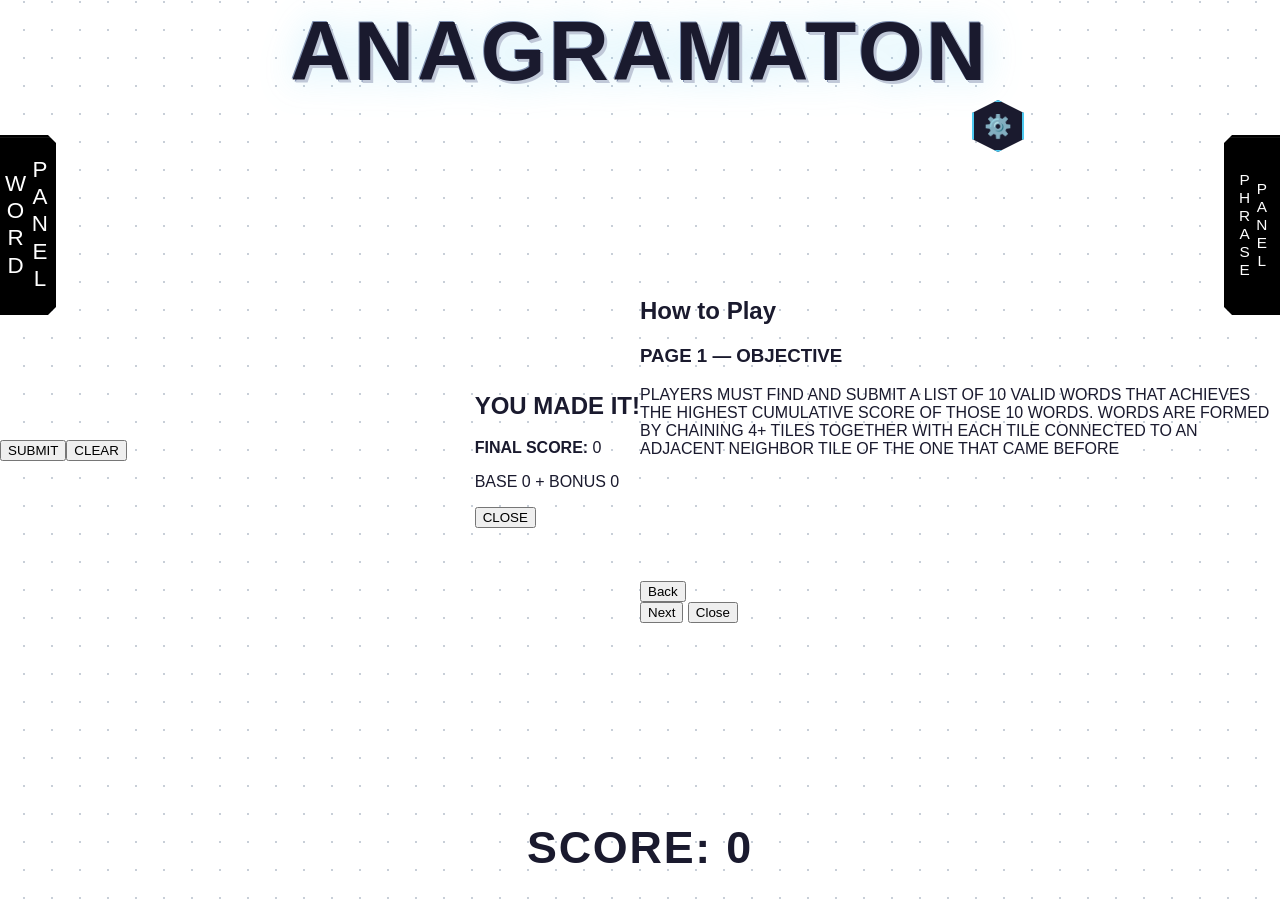
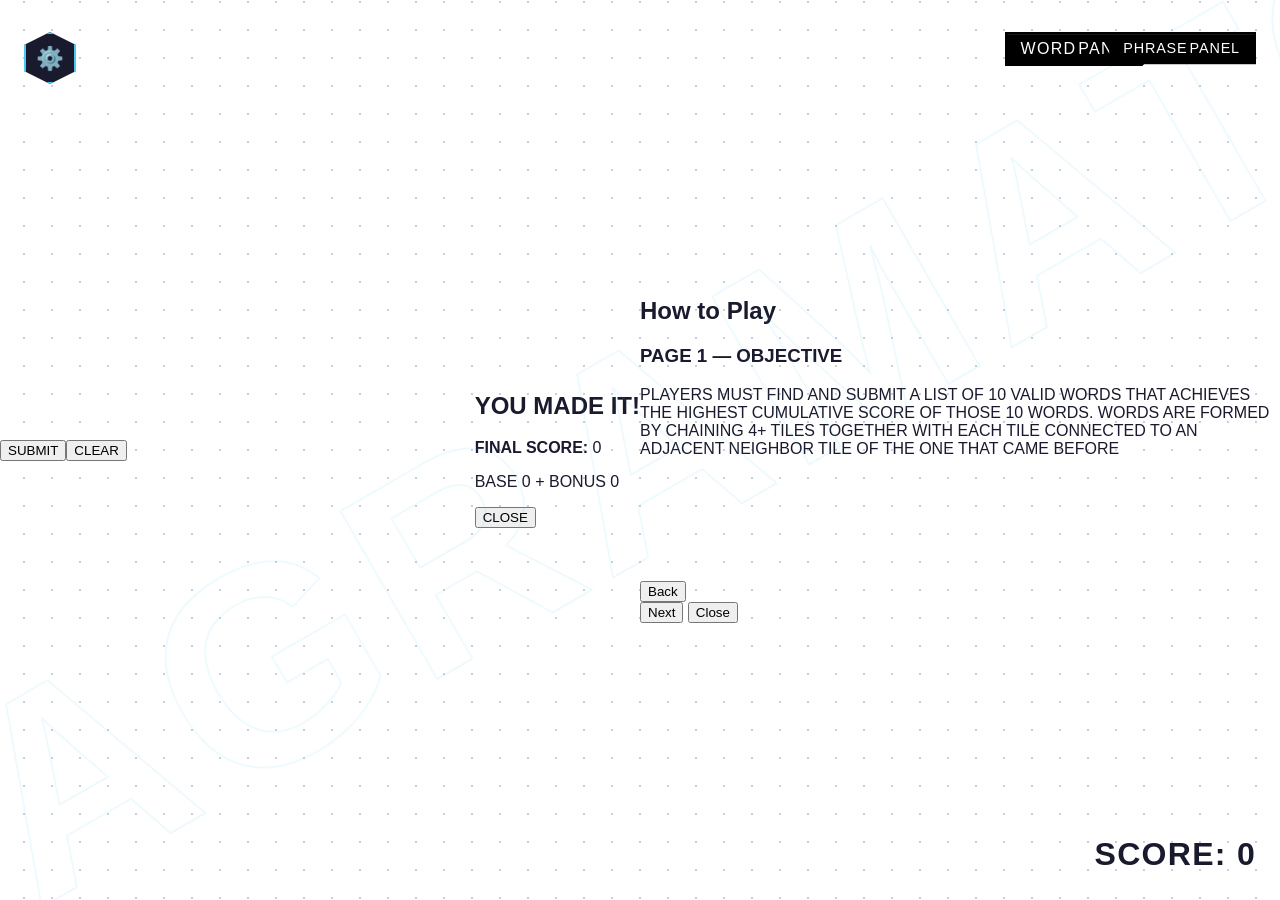

Changes before error encountered

--- a/style.css
+++ b/style.css
@@ -317,34 +317,38 @@ body[data-theme="dark"] {
   background-size: 28px 28px;
 }
 
-/* Title */
+/* Title — full-screen diagonal watermark, bottom-left → top-right */
 #game-title {
   font-family: 'Black Han Sans', sans-serif;
-  font-size: clamp(3.2rem, 6.5vw, 5.6rem);
+  font-size: clamp(14vmax, 22vmax, 30vmax);
   letter-spacing: 0.04em;
   font-weight: 900;
-  color: var(--title-stroke);
-  -webkit-text-stroke: 0;
+  color: transparent;
+  -webkit-text-stroke: 1.5px var(--neon);
   text-shadow: none;
-  filter:
-    drop-shadow(3px 3px 0px #c0c8d8)
-    drop-shadow(-1px -1px 0px #8090b0)
-    drop-shadow(0 0 18px rgba(76, 201, 240, 0.22));   /* ← subtle cyan glow */
+  filter: none;
+  opacity: 0.12;
   position: fixed;
-  top: 4px;
+  top: 50%;
   left: 50%;
-  transform: translateX(-50%);
+  transform: translate(-50%, -50%) rotate(-52deg);
+  transform-origin: center center;
+  white-space: nowrap;
   user-select: none;
   pointer-events: none;
-  z-index: 900;
+  z-index: 1;
   margin: 0;
 }
 
+/* Slightly shallower angle for wide (landscape / desktop) viewports */
+@media (min-aspect-ratio: 4/3) {
+  #game-title {
+    transform: translate(-50%, -50%) rotate(-30deg);
+  }
+}
+
 body[data-theme="dark"] #game-title {
-  filter:
-    drop-shadow(3px 3px 0px #1e2a3a)
-    drop-shadow(-1px -1px 0px #4a6080)
-    drop-shadow(0 0 28px rgba(76, 201, 240, 0.45));   /* stronger glow in dark mode */
+  opacity: 0.14;
 }
 
 body[data-theme="dark"] #score-display {
@@ -359,6 +363,7 @@ body[data-theme="dark"] #score-display {
   overflow: hidden;
   position: relative;
   background: transparent;
+  z-index: 2;
 }
 
 /* Backdrop */
@@ -884,18 +889,18 @@ details#merged-words-details > summary {
 }
 
 /* =========================================
-   Side Toggles
+   Side Toggles — now horizontal buttons in top-right dead zone
    ========================================= */
 .side-toggle {
   position: fixed;
-  top: clamp(110px, 15vh, 160px);
-  padding: 0;
+  top: clamp(16px, 4vh, 32px);
+  padding: 7px 14px;
   border: 2.5px solid var(--side-toggle-border);
   background: var(--side-toggle-bg);
   color: var(--side-toggle-fg);
   cursor: pointer;
-  height: 180px;
-  width: 56px;
+  height: auto;
+  width: auto;
   z-index: 1200;
   display: flex;
   align-items: center;
@@ -908,27 +913,25 @@ details#merged-words-details > summary {
   transition:
     background 0.15s ease,
     color 0.15s ease,
-    transform 0.1s ease,
-    left 0.45s ease,
-    right 0.45s ease;
+    transform 0.1s ease;
   font-family: 'Limelight', sans-serif;
 }
 
 
 .vword {
-  writing-mode: vertical-rl;
-  text-orientation: upright;
+  writing-mode: initial;
+  text-orientation: initial;
   display: inline-block;
   line-height: 1;
-  letter-spacing: 0.10em;
+  letter-spacing: 0.08em;
   margin: 0;
-  font-size: clamp(1rem, 1.8vw, 1.4rem);
+  font-size: clamp(0.75rem, 1.4vw, 1rem);
   font-family: 'Limelight', sans-serif;
   font-weight: 400;
   text-transform: uppercase;
 }
 .right-toggle .vword {
-  font-size: clamp(0.75rem, 1.2vw, 1rem);
+  font-size: clamp(0.7rem, 1.2vw, 0.9rem);
   letter-spacing: 0.06em;
 }
 .side-toggle:hover  {
@@ -940,18 +943,22 @@ details#merged-words-details > summary {
   background: var(--side-toggle-active-bg);
   transform: scale(0.98);
 }
+/* WORD toggle: second from right */
 .left-toggle {
-  left: 0;
-  border-left: none;
+  left: auto;
+  right: calc(clamp(72px, 11vw, 120px) + 10px);
+  border-right: none;
   clip-path: polygon(0% 0%, calc(100% - 8px) 0%, 100% 8px, 100% calc(100% - 8px), calc(100% - 8px) 100%, 0% 100%);
 }
+/* PHRASE toggle: rightmost */
 .right-toggle {
-  right: 0;
-  border-right: none;
+  right: clamp(12px, 3vw, 24px);
+  border-left: none;
   clip-path: polygon(8px 0%, 100% 0%, 100% 100%, 8px 100%, 0% calc(100% - 8px), 0% 8px);
 }
-body.left-open  .left-toggle  { left:  -60px; }
-body.right-open .right-toggle { right: -60px; }
+/* Clear legacy panel-open slide-off behaviour */
+body.left-open  .left-toggle  { right: calc(clamp(72px, 11vw, 120px) + 10px); left: auto; }
+body.right-open .right-toggle { right: clamp(12px, 3vw, 24px); }
 
 /* =========================================
    Base Tile and Text
@@ -1117,11 +1124,12 @@ body[data-theme="dark"] .tile-point {
 #score-display {
   position: fixed;
   bottom: clamp(16px, 3vh, 36px);
-  left: 50%;
-  transform: translateX(-50%);
+  right: clamp(12px, 3vw, 24px);
+  left: auto;
+  transform: none;
   z-index: 900;
   display: block;
-  text-align: center;
+  text-align: right;
   white-space: nowrap;
 
   clip-path: none;
@@ -1129,7 +1137,7 @@ body[data-theme="dark"] .tile-point {
   background: none;
 
   font-family: 'Limelight', sans-serif;
-  font-size: clamp(1.8rem, 3.5vw, 3rem);
+  font-size: clamp(1.2rem, 2.5vw, 2rem);
   font-weight: 700;
   letter-spacing: 0.04em;
   color: var(--text);
@@ -1140,22 +1148,26 @@ body[data-theme="dark"] .tile-point {
   user-select: none;
 }
 
-/* Desktop current word display */
+/* Desktop current word display — bottom-left dead zone */
 @media (min-width: 901px) {
   #current-word-display {
     position: fixed;
-    left: 50%;
-    transform: translateX(-50%);
-    top: min(calc(50% + 290px), calc(100dvh - 112px));
-    z-index: 800;
+    left: clamp(12px, 3vw, 24px);
+    transform: none;
+    bottom: clamp(16px, 3vh, 36px);
+    top: auto;
+    z-index: 900;
     display: block;
-    text-align: center;
-    font-size: 2.5rem;
-    font-family: 'Orbitron', sans-serif;
+    text-align: left;
+    font-size: clamp(1.2rem, 2vw, 1.8rem);
+    font-family: 'Notable', sans-serif;
     font-weight: 900;
-    letter-spacing: 0.22em;
+    letter-spacing: 0.25em;
     text-transform: uppercase;
-    color:#0a4a60
+    max-width: 50vw;
+    overflow: hidden;
+    white-space: nowrap;
+    text-overflow: ellipsis;
   }
 }
 
@@ -1291,8 +1303,9 @@ body[data-theme="dark"] .tile-point {
    ========================================= */
 #settings-wrap {
   position: fixed;
-  top: 100px;
-  right: 20%;
+  top: clamp(16px, 4vh, 32px);
+  left: clamp(12px, 3vw, 24px);
+  right: auto;
   transform: none;
   z-index: 1100;
 }
@@ -1379,8 +1392,57 @@ body[data-theme="dark"] .tile-point {
 
 
 /* =========================================
-   Splash Screen
+   Tablet breakpoint (641–900px) — dead-zone overlay controls
    ========================================= */
+@media (min-width: 641px) and (max-width: 900px) {
+  /* Settings button */
+  #settings-wrap {
+    top: clamp(20px, 4vh, 36px);
+    left: clamp(16px, 3vw, 28px);
+  }
+  #settings-btn { font-size: 1.1rem; padding: 5px 9px; }
+
+  /* Word/Phrase toggles */
+  .side-toggle {
+    top: clamp(20px, 4vh, 36px);
+    padding: 8px 16px;
+    font-size: 0.9rem;
+  }
+  .left-toggle  { right: calc(clamp(88px, 12vw, 140px) + 12px); }
+  .right-toggle { right: clamp(16px, 3vw, 28px); }
+
+  /* Current word display */
+  #current-word-display {
+    position: fixed;
+    left: clamp(16px, 3vw, 28px);
+    transform: none;
+    bottom: clamp(20px, 4vh, 44px);
+    top: auto;
+    z-index: 900;
+    display: block;
+    text-align: left;
+    font-size: clamp(1.1rem, 2.5vw, 1.6rem);
+    font-family: 'Notable', sans-serif;
+    font-weight: 900;
+    letter-spacing: 0.25em;
+    text-transform: uppercase;
+    max-width: 55vw;
+    overflow: hidden;
+    white-space: nowrap;
+    text-overflow: ellipsis;
+  }
+
+  /* Score display */
+  #score-display {
+    bottom: clamp(20px, 4vh, 44px);
+    right: clamp(16px, 3vw, 28px);
+    left: auto;
+    transform: none;
+    font-size: clamp(1.1rem, 2vw, 1.6rem);
+  }
+}
+
+
 #splash-screen {
   position: fixed;
   inset: 0;
